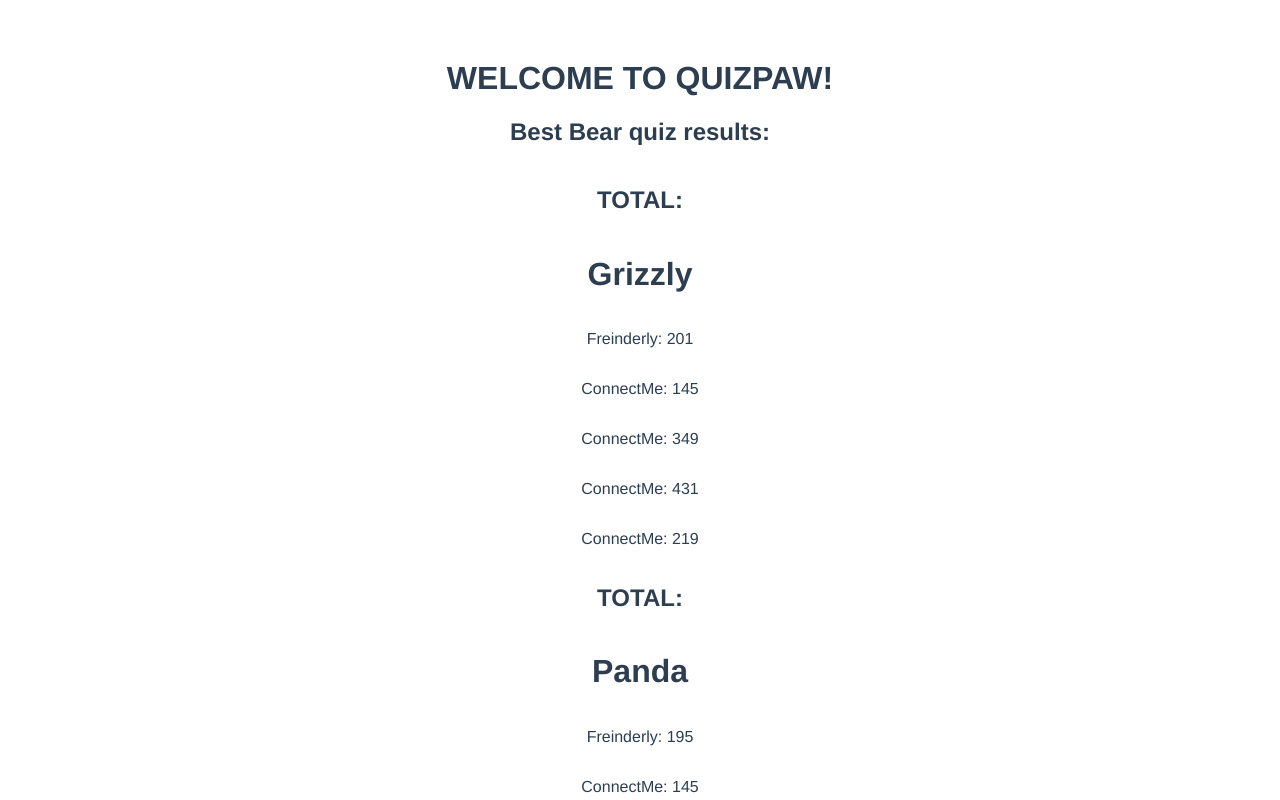
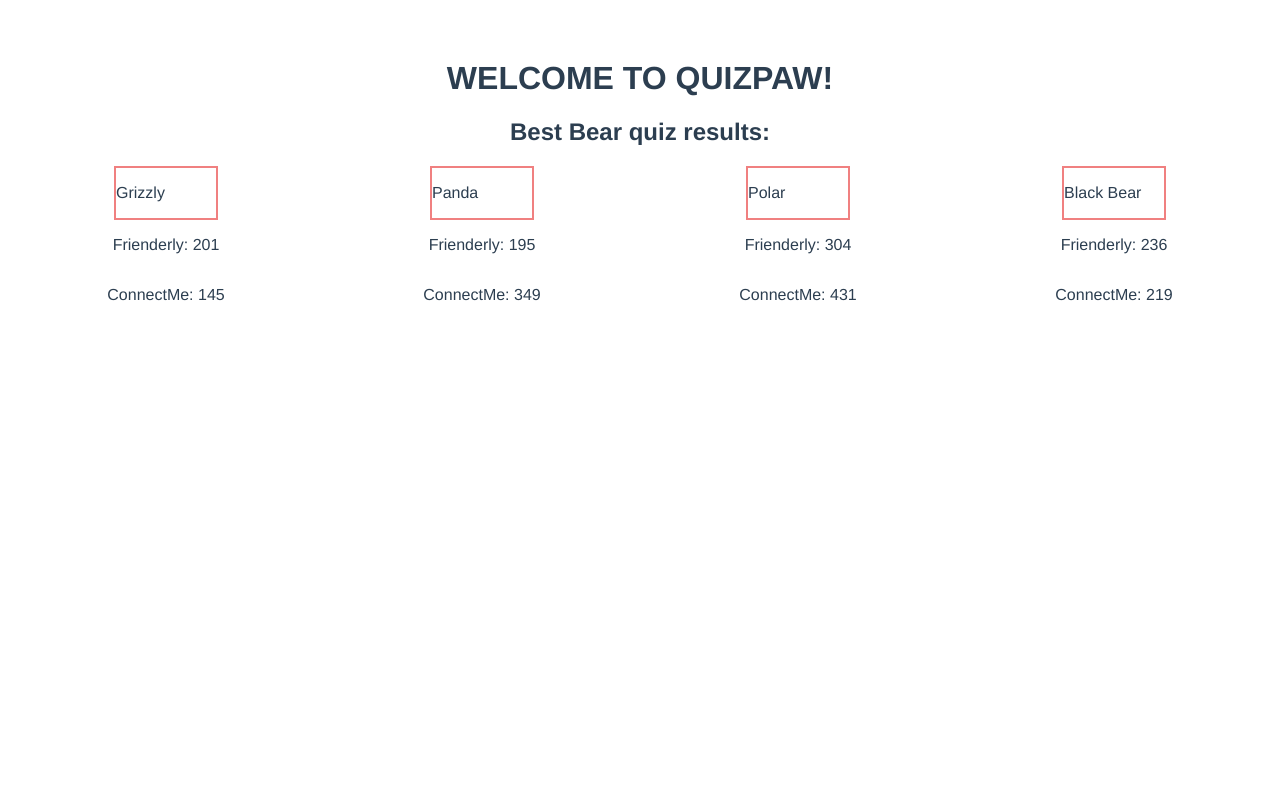
Before and after one commit to roberta-fiume/bearsWithVue, a Vue app: page / in a window 1280 px wide. Shown: the top 800 px of the page. Built offline with nearby package versions, Linux system fonts and the light colour scheme.

Commit message:
edited code and structure. Lined every bear's name with frienderly votes and connectMe votes

```diff
--- a/src/components/HelloWorld.vue
+++ b/src/components/HelloWorld.vue
@@ -4,58 +4,35 @@
 
     <h2>Best Bear quiz results:</h2>
 
-    <div class="bears" v-for="element in frienderly" :key="element.votes">
+   <!--  <div class="bears" v-for="element in frienderly" :key="element.votes">
         <h2>TOTAL: </h2>
         <h1> {{element.option}}</h1>
         <p>Freinderly: {{element.votes}}</p>
         <p v-for="vote in connectMeVotes" :key="vote">ConnectMe: {{vote}}</p>
-     <!--  <div v-for="el in connectMe" :key="el.option">
-        <p>Connectme: {{el.votes}}</p>
-      </div> -->
-    </div>
-    <!--  <p v-for="vote in votes" :key="vote">ConnectMe: {{vote}}</p> -->
-
-<!--     <div v-for="name in getNamesInFrienderly" :key="name">
-       <p>{{name}}</p>
-       <p v-for="vote in getVotesInFrienderly" :key="vote">{{vote}}</p>
     </div> -->
 
+  <div class="wrapperBearsnames">
+    <div v-for="name in getNamesInFrienderly" :key="name" class="bearsNames">
+       <p>{{name}}</p>
+    </div>
+  </div>
 
+  <div>
 
+  </div>
 
+  <div  class="wrapperFrienderlyVotes">
+    <div v-for="vote in getVotesInFrienderly" :key="vote">
+      <p>Frienderly: {{vote}}</p>
+    </div>
+  </div>
 
+  <div class="wrapperConnectMeVotes">
+     <div v-for="el in getVotesInConnectMe" :key="el">
+      <p>ConnectMe: {{el}}</p>
+    </div>
+  </div>
 
-        <!--      <div class="grizzly">
-                <h1>Grizzly</h1>
-                <h2>TOTAL: </h2>
-                <p>QuizPaw: </p>
-                <p>Frienderly: {{ this.grizzlyTotal}} </p>
-                <p>ConnectMe: </p>
-              </div>
-
-              <div class="panda">
-                <h1>Panda</h1>
-                <h2>TOTAL: </h2>
-                <p>QuizPaw: </p>
-                <p>Frienderly: </p>
-                <p>ConnectMe: </p>
-              </div>
-
-              <div class="polar">
-                <h1>Polar</h1>
-                <h2>TOTAL: </h2>
-                <p>QuizPaw: </p>
-                <p>Frienderly: </p>
-                <p>ConnectMe: </p>
-              </div>
-
-              <div class="BlackBear">
-                <h1>Black Bear</h1>
-                <h2>TOTAL: </h2>
-                <p>QuizPaw: </p>
-                <p>Frienderly: </p>
-                <p>ConnectMe: </p>
-              </div> -->
 
   </div>
 </template>
@@ -111,6 +88,7 @@ export default {
       },
       votes: [],
       bearsNames: [],
+      votesConnectMe: []
     }
   },
   methods: {
@@ -118,15 +96,15 @@ export default {
   },
 
   computed: {
-    connectMeVotes() {
+ /*    connectMeVotes() {
         this.connectMe.forEach(element => {
           this.votes.push(element.votes);
           console.log("votesss", this.votes)
         return this.votes
       })
       return this.votes
-    },
- /*    getNamesInFrienderly() {
+    }, */
+    getNamesInFrienderly() {
       this.frienderly.filter(element => {
         this.bearsNames.push(element.option);
         return this.bearsNames
@@ -140,7 +118,14 @@ export default {
         return this.votes
       })
       return this.votes
-    } */
+    },
+    getVotesInConnectMe() {
+       this.connectMe.filter(element => {
+        this.votesConnectMe.push(element.votes);
+        return this.votesConnectMe
+      })
+      return this.votesConnectMe
+    }
   }
 }
 </script>
@@ -148,9 +133,33 @@ export default {
 <!-- Add "scoped" attribute to limit CSS to this component only -->
 <style scoped>
 
-.bears {
+/* .bears {
   display: flex;
   flex-direction: column;
+  justify-content: space-around;
+} */
+
+.wrapperBearsnames {
+  display: flex;
+  flex-direction: row;
+  justify-content: space-around;
+}
+.bearsNames {
+  width: 100px;
+  display: flex;
+  flex-direction: row;
+  border: 2px solid lightcoral;
+}
+
+.wrapperFrienderlyVotes {
+  display: flex;
+  flex-direction: row;
+  justify-content: space-around;
+}
+
+.wrapperConnectMeVotes {
+  display: flex;
+  flex-direction: row;
   justify-content: space-around;
 }
 
```
